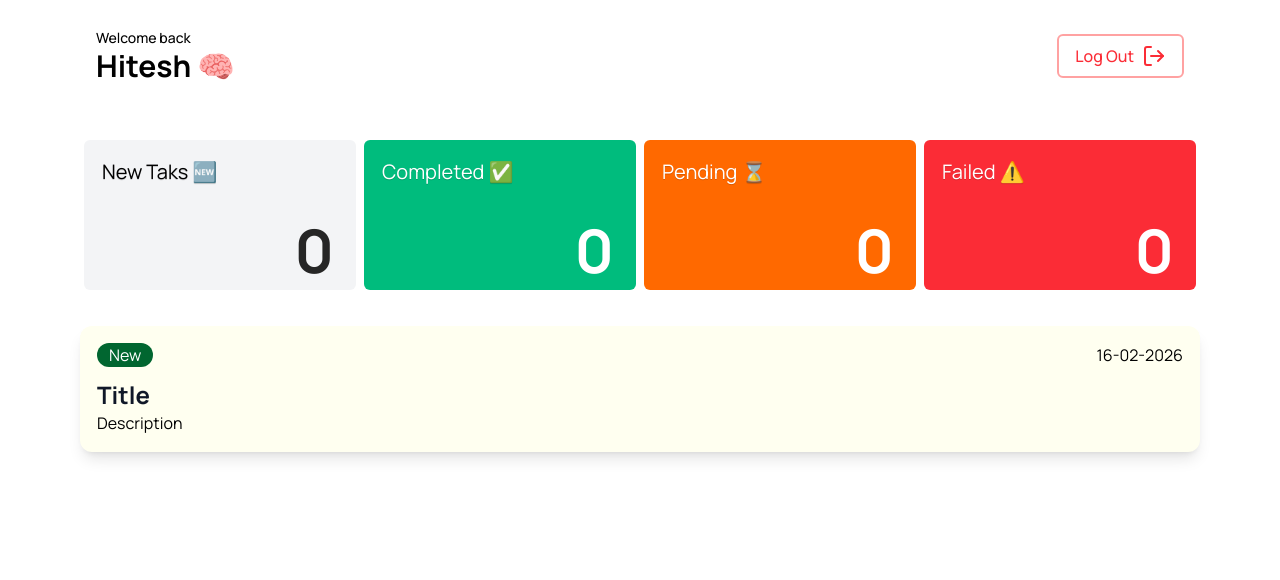
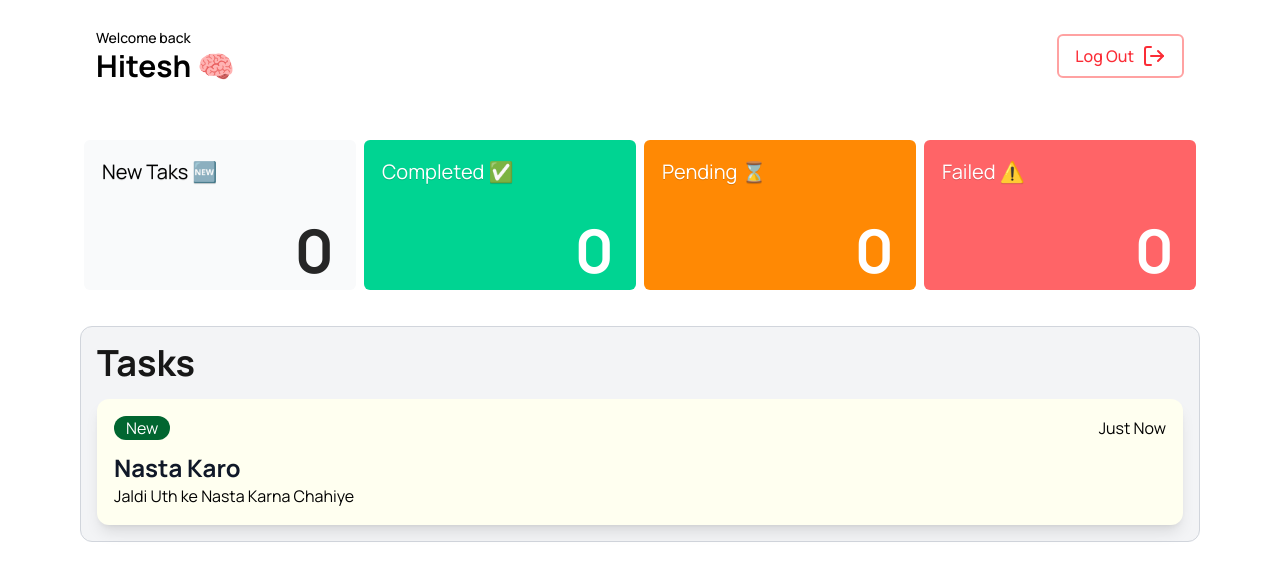
Before and after one commit to senorhitesh/Hostel-Managment-System, a React (Vite) app: page / in a window 1280 px wide. Shown: the top 580 px of the page. Built offline with nearby package versions, Linux system fonts and the light colour scheme; a web font is replaced by a local one.

Commit message:
hostel student dahboard complete ui

```diff
--- a/src/components/DashBoard/EmployeeDashboad.jsx
+++ b/src/components/DashBoard/EmployeeDashboad.jsx
@@ -1,24 +1,18 @@
 import React from "react";
 import HeaderED from "./components/Header-ED";
 import TaskCard from "./components/TaskCard";
+import TaskNoti from "./components/TaskNoti";
 const EmployeeDashboad = () => {
   return (
     <div className="h-screen max-w-6xl mx-auto py-2">
       <HeaderED />
       <div className="mt-8">
-        <TaskCard/>
+        <TaskCard />
       </div>
-      <div className=" m-4">
-        <div className="w-full bg-[#FFFFF0]  shadow-lg border border-transparent transtion-all duration-150 hover:shadow-2xl hover:scale-101 hover:bg-gray-100 hover:border-gray-300  p-4 rounded-xl active:scale-99">
-          <div className="flex justify-between mb-3 ">
-            <p className="bg-green-800 text-white px-3  rounded-xl">New</p>
-            <p>16-02-2026</p>
-          </div>
-          <div>
-            <p className="text-2xl text-gray-900 font-bold"> Title</p>
-            <p>Description</p>
-          </div>
-        </div>
+      <div className=" m-4 flex flex-col gap-4 p-4 rounded-xl border border-gray-300 bg-gray-100">
+        <h1 className="text-4xl text-neutral-900 font-bold">Tasks</h1>
+        <TaskNoti tag="New" date="Just Now" title="Nasta Karo" description="Jaldi Uth ke Nasta Karna Chahiye"/>
+
       </div>
     </div>
   );
--- a/src/components/DashBoard/components/Header-ED.jsx
+++ b/src/components/DashBoard/components/Header-ED.jsx
@@ -10,7 +10,7 @@ const HeaderED = () => {
           <p className="text-3xl font-bold ">Hitesh <span>🧠</span></p>
         </div>
         <button className="cursor-pointer flex gap-2 text-red-500 border-2 hover:text-white border-red-300 py-2 font-medium rounded-md hover:bg-red-600/90 px-4 transtion-all hover:border-transparent hover:shadow-md  hover: duration-150 active:scale-98 hover:-translate-y-0.5 ">
-          Log Out <span><LogOut className="" /></span>
+         <span className='hidden md:block'> Log Out</span> <span><LogOut/></span>
         </button>
       </div>
     </>
--- a/src/components/DashBoard/components/TaskCard.tsx
+++ b/src/components/DashBoard/components/TaskCard.tsx
@@ -4,25 +4,25 @@ const TaskCard = () => {
   return (
     <>
       <div className="grid grid-cols-2 lg:grid-cols-4 xl p-4">
-        <div className="bg-gray-100 hover:-translate-y-1 transtion duration-150 hover:shadow-2xl border-2 border-transparent hover:border-blue-500  relative  flex rounded-md h-[150px] p-4 m-1 active:scale-98 ">
+        <div className="bg-gray-50 hover:bg-gray-100  hover:-translate-y-1 transtion duration-150 hover:shadow-2xl border-2 border-transparent hover:border-blue-500  relative  flex rounded-md h-[150px] p-4 m-1 active:scale-98 ">
           <p className="text-black text-xl text-shadow-2xs">New Taks 🆕</p>
           <p className="text-6xl font-bold absolute bottom-2 right-5 text-neutral-800">
             0
           </p>
         </div>
-        <div className="bg-emerald-500 hover:-translate-y-1 transtion duration-150 hover:shadow-2xl border-2 border-transparent hover:border-green-900 relative  flex rounded-md h-[150px] p-4 m-1 active:scale-98 ">
+        <div className="bg-emerald-400 hover:bg-emerald-500 hover:-translate-y-1 transtion duration-150 hover:shadow-2xl border-2 border-transparent hover:border-green-900 relative  flex rounded-md h-[150px] p-4 m-1 active:scale-98 ">
           <p className="text-white text-xl text-shadow-2xs">Completed ✅</p>
           <p className="text-6xl font-bold absolute bottom-2 right-5 text-white">
             0
           </p>
         </div>
-        <div className="bg-orange-500 hover:-translate-y-1 transtion duration-150 hover:shadow-2xl border-2 border-transparent hover:border-orange-900 relative  flex rounded-md h-[150px] p-4 m-1 active:scale-98 ">
+        <div className="bg-orange-400 hover:bg-orange-500 hover:-translate-y-1 transtion duration-150 hover:shadow-2xl border-2 border-transparent hover:border-orange-900 relative  flex rounded-md h-[150px] p-4 m-1 active:scale-98 ">
           <p className="text-white text-xl text-shadow-2xs">Pending ⌛</p>
           <p className="text-6xl font-bold absolute bottom-2 right-5 text-white">
             0
           </p>
         </div>
-        <div className="bg-red-500 hover:-translate-y-1 transtion duration-150 hover:shadow-2xl border-2 border-transparent hover:border-red-900 relative  flex rounded-md h-[150px] p-4 m-1 active:scale-98 ">
+        <div className="bg-red-400 hover:bg-red-500 hover:-translate-y-1 transtion duration-150 hover:shadow-2xl border-2 border-transparent hover:border-red-900 relative  flex rounded-md h-[150px] p-4 m-1 active:scale-98 ">
           <p className="text-white text-xl text-shadow-2xs">Failed ⚠️</p>
           <p className="text-6xl font-bold absolute bottom-2 right-5 text-white">
             0
--- /dev/null
+++ b/src/components/DashBoard/components/TaskNoti.tsx
@@ -0,0 +1,20 @@
+import React from "react";
+
+const TaskNoti = ({tag,date,title,description = `Description not Provided`}) => {
+  return (
+    <>
+      <div className="w-full bg-[#FFFFF0]  shadow-lg border border-transparent transtion-all duration-150 hover:shadow-2xl hover:scale-101 hover:bg-gray-100 hover:border-gray-300  p-4 rounded-xl active:scale-99">
+        <div className="flex justify-between mb-3 ">
+          <p className="bg-green-800 text-white px-3  rounded-xl">{tag}</p>
+          <p>{date}</p>
+        </div>
+        <div>
+          <p className="text-2xl text-gray-900 font-bold"> {title}</p>
+          <p>{description}</p>
+        </div>
+      </div>
+    </>
+  );
+};
+
+export default TaskNoti;
```
